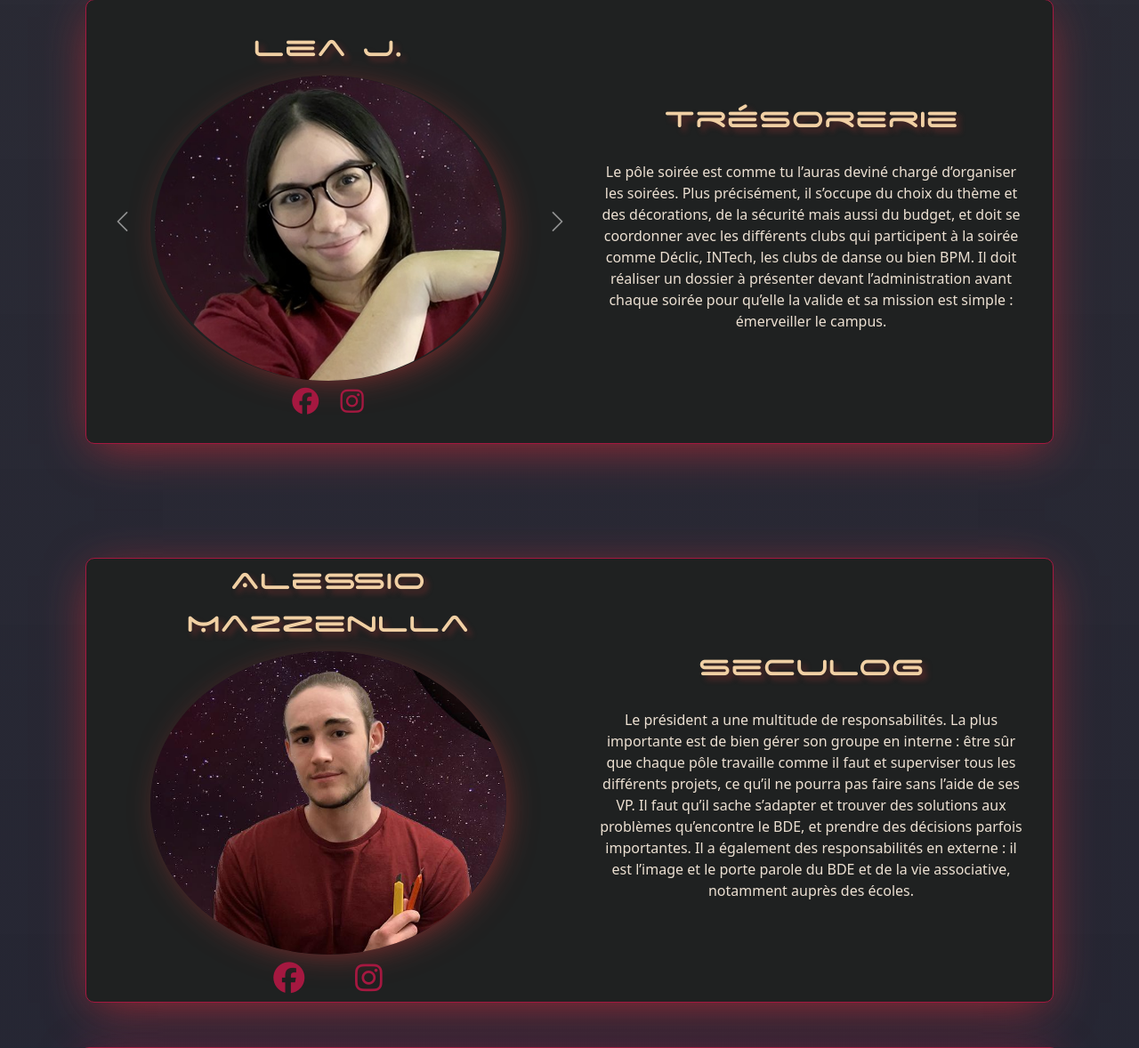
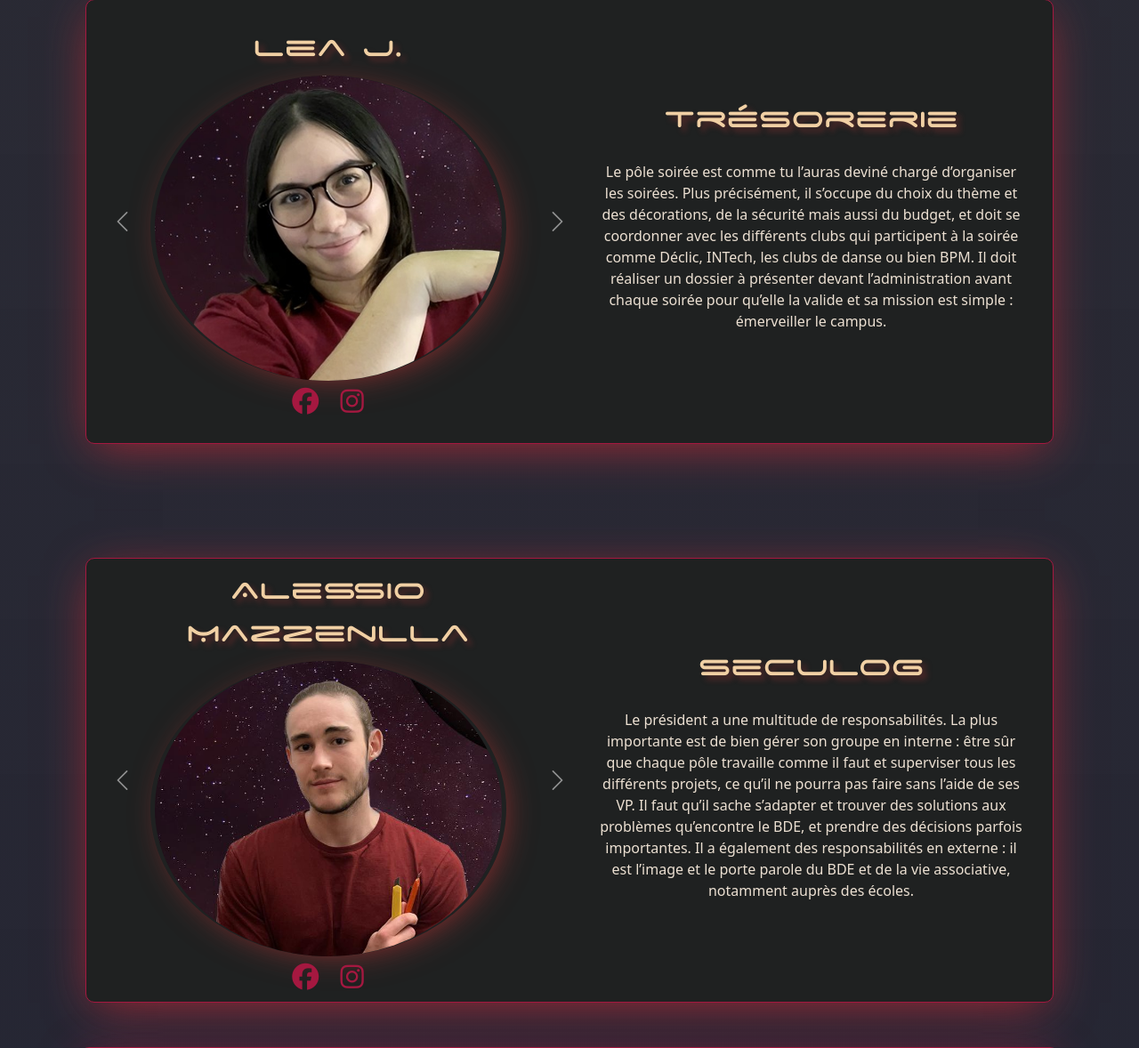
Before and after one commit to HugoKD/siite, a Django app: page /lequipe/ in a window 1280 px wide. Shown: the part 4264-5442 px from the top of the page at 89% size. Run offline with Django 4.2, Linux system fonts and the light colour scheme; some libraries are stand-ins or nearby versions.

Commit message:
Finition page equipe + update des liens du footer

```diff
--- a/bde/static/css/equipe.css
+++ b/bde/static/css/equipe.css
@@ -604,7 +604,61 @@ button.carousel-control-next {
     background-color: #a51840;
 }
 
-
+/**/
+
+.seculog {
+    margin-top: 2%;
+    margin-right: 7%;
+    height: 500px;
+    width: 50%;
+}
+
+.seculog img {
+    padding-left: 5px;
+    padding-right: 5px;
+    border-radius: 100%;
+    box-shadow: 6px 6px 40px -15px rgba(225, 57, 57, 0.8);
+}
+
+.seculog .cadre {
+    border: 5px #a51840 solid;
+    border-radius: 10px;
+    display: flex;
+    width: 100%;
+    height: 100%;
+    align-items: center;
+    justify-content: space-evenly;
+    background-color: #1f2121 ;
+    box-shadow: 0px 10px 50px -10px #a92a37;
+    border: 1px solid #a51840;
+
+}
+
+#carousel-seculog {
+    width: 50%;
+    display: flex;
+}
+
+
+.seculog .texte {
+    width: 50%;
+    color: #ece0d2;
+    padding-right: 3%;
+}
+
+.seculog .titre {
+    text-align: center;
+}
+.seculog .paragraphe {
+    margin-top: 5%;
+}
+
+.seculog .box {
+    width: 25%;
+    height: 5px;
+    margin-left: 37.5%;
+    background-color: #a51840;
+}
 
 /**/
 
@@ -830,61 +888,7 @@ button.carousel-control-next {
 }
 /**/
 
-.seculog {
-    margin-right: 7% ;
-    margin-left: 10px;
-    margin-top: 2%;
-    height: 500px;
-    width: 50%;
-}
-
-.seculog .cadre {
-    border: 5px #a51840 solid;
-    border-radius: 10px;
-    display: flex;
-    width: 100%;
-    height: 100%;
-    align-items: center;
-    justify-content: space-evenly;
-    background-color: #1f2121 ;
-    box-shadow: 0px 10px 50px -10px #a92a37;
-    border: 1px solid #a51840;
-}
-
-
-.seculog .img_seculog {
-    flex-direction: column;
-    width: 50%;
-    align-items: center;
-    justify-content: center;
-    display: flex;
-}
-
-.seculog .texte {
-    width: 50%;
-    color: #ece0d2;
-    padding-left: 3%;
-}
-
-.seculog .img_seculog img {
-    width: 100%;
-    border-radius: 100%;
-    box-shadow: 6px 6px 40px -15px rgba(225, 57, 57, 0.8);
-}
-
-.seculog .titre {
-    text-align: center;
-}
-.seculog .paragraphe {
-    margin-top: 5%;
-}
-
-.seculog .box {
-    width: 25%;
-    height: 5px;
-    margin-left: 37.5%;
-    background-color: #a51840;
-}
+
 /**/
 
 .juliette {
--- a/bde/templates/bde/contact.html
+++ b/bde/templates/bde/contact.html
@@ -44,9 +44,9 @@
 
     <footer>
         <div class="parentIcon">
-            <a href="https://www.facebook.com/groups/campusTMSP/about/" target="_blank"><i class="fa-brands fa-facebook"></i></a>
-            <a href="https://www.instagram.com/" target="_blank"><i class="fa-brands fa-instagram"></i></a>
-            <a href="https://www.youtube.com/" target="_blank"><i class="fa-brands fa-youtube"></i></a>
+            <a href="https://www.facebook.com/profile.php?id=100087748087188"><i class="fa-brands fa-facebook"></i></a>
+            <a href="https://www.instagram.com/astro_2023_/"><i class="fa-brands fa-instagram"></i></a>
+            <a href="https://www.youtube.com/@astro-listebde2023"><i class="fa-brands fa-youtube"></i></a>
         </div>
         <div class="copy">
             <p>Copyright © 2022 - Liste BDE Astro | Développé par Adrien Bonnivard et Hugo Cadet
--- a/bde/templates/bde/dejeuner.html
+++ b/bde/templates/bde/dejeuner.html
@@ -21,9 +21,9 @@
     </section>
     <footer>
         <div class="parentIcon">
-            <a href="https://www.youtube.com/@astro-listebde2023" target="_blank" rel="noopener noreferrer"><i class="fa-brands fa-youtube"></i></a>
-            <a href="https://www.facebook.com/profile.php?id=100087748087188" target="_blank" rel="noopener noreferrer"><i class="fa-brands fa-facebook"></i></a>
-            <a href="https://www.instagram.com/astro_2023_/" target="_blank" rel="noopener noreferrer"><i class="fa-brands fa-instagram"></i></a>
+            <a href="https://www.facebook.com/profile.php?id=100087748087188"><i class="fa-brands fa-facebook"></i></a>
+            <a href="https://www.instagram.com/astro_2023_/"><i class="fa-brands fa-instagram"></i></a>
+            <a href="https://www.youtube.com/@astro-listebde2023"><i class="fa-brands fa-youtube"></i></a>
         </div>
         <div class="copy">
             <p>Copyright © 2022 - Liste BDE Astro | Développé par Adrien Bonnivard & Hugo Cadet</p>
--- a/bde/templates/bde/equipe.html
+++ b/bde/templates/bde/equipe.html
@@ -187,12 +187,20 @@
                                 </div>
                             </div>
                           <div class="carousel-item">
-                                <h1 class="lou-anne">Lou-Ann D.</h1>
+                                <h1 class="lou-anne">Axel Benadiba</h1>
                                 <img src="{% static "img/lou-Ann.png" %}" class="d-block w-100" alt="...">
                                 <div class="carouselIcon">
-                                    <a href="https://www.facebook.com/profile.php?id=100009188968520" target="_blank" rel="noopener noreferrer"><i class="fa-brands fa-facebook"></i></a>
-                                    <a href="https://www.instagram.com/" target="_blank" rel="noopener noreferrer"><i class="fa-brands fa-instagram"></i></a>
-                                    <a href="https://www.linkedin.com/feed/" target="_blank" rel="noopener noreferrer"><i class="fa-brands fa-linkedin-in"></i></a>
+                                    <a href="https://www.facebook.com/profile.php?id=100084864537686" target="_blank" rel="noopener noreferrer"><i class="fa-brands fa-facebook"></i></a>
+                                    <a href="https://www.instagram.com/axel_bndb/" target="_blank" rel="noopener noreferrer"><i class="fa-brands fa-instagram"></i></a>
+                                    <a href="https://www.linkedin.com/in/axel-benadiba-1381841b5/" target="_blank" rel="noopener noreferrer"><i class="fa-brands fa-linkedin-in"></i></a>
+                                </div>
+                            </div>
+                          <div class="carousel-item">
+                                <h1 class="lou-anne">Tawfik Bennani</h1>
+                                <img src="{% static "img/lou-Ann.png" %}" class="d-block w-100" alt="...">
+                                <div class="carouselIcon">
+                                    <a href="https://www.facebook.com/groups/campusTMSP" target="_blank" rel="noopener noreferrer"><i class="fa-brands fa-facebook"></i></a>
+                                    <a href="https://www.instagram.com/tawbeee/" target="_blank" rel="noopener noreferrer"><i class="fa-brands fa-instagram"></i></a>
                                 </div>
                             </div>
                       </div>
@@ -311,7 +319,7 @@
                             </div>
                             <div class="carousel-item">
                                 <h1>Aurelien Contri</h1>
-                                <img src="{% static "img/lou-Ann.png" %}" class="d-block w-100" alt="...">
+                                <img src="{% static "img/Aurel.png" %}" class="d-block w-100" alt="...">
                                 <div class="carouselIcon">
                                     <a href="https://www.facebook.com/aurelien.contri.79" target="_blank" rel="noopener noreferrer"><i class="fa-brands fa-facebook"></i></a>
                                     <a href="https://www.instagram.com/theaurel12/" target="_blank" rel="noopener noreferrer"><i class="fa-brands fa-instagram"></i></a>
@@ -325,6 +333,15 @@
                                     <a href="https://www.facebook.com/profile.php?id=100004184746073" target="_blank" rel="noopener noreferrer"><i class="fa-brands fa-facebook"></i></a>
                                     <a href="https://www.instagram.com/lilian.mrts_/" target="_blank" rel="noopener noreferrer"><i class="fa-brands fa-instagram"></i></a>
                                     <a href="https://www.linkedin.com/in/lilian-marthiens/" target="_blank" rel="noopener noreferrer"><i class="fa-brands fa-linkedin-in"></i></a>
+                                </div>
+                            </div>
+                          <div class="carousel-item">
+                                <h1 class="lou-anne">Lou-Ann D.</h1>
+                                <img src="{% static "img/lou-Ann.png" %}" class="d-block w-100" alt="...">
+                                <div class="carouselIcon">
+                                    <a href="https://www.facebook.com/profile.php?id=100009188968520" target="_blank" rel="noopener noreferrer"><i class="fa-brands fa-facebook"></i></a>
+                                    <a href="https://www.instagram.com/" target="_blank" rel="noopener noreferrer"><i class="fa-brands fa-instagram"></i></a>
+                                    <a href="https://www.linkedin.com/feed/" target="_blank" rel="noopener noreferrer"><i class="fa-brands fa-linkedin-in"></i></a>
                                 </div>
                             </div>
                       </div>
@@ -405,14 +422,39 @@
 
                 <div class="seculog">
                     <div class="cadre">
-                        <div class="img_seculog">
-                            <h1>Alessio Mazzenlla</h1>
-                            <img src="{% static "img/alessio.png" %}" alt="seculog">
-                            <div class="icon">
-                                <a href="https://www.facebook.com/alessio.mazzella.52" target="_blank" rel="noopener noreferrer"><i class="fa-brands fa-facebook"></i></a>
-                                <a href="https://www.instagram.com/alessio.mzl/" target="_blank" rel="noopener noreferrer"><i class="fa-brands fa-instagram"></i></a>
+                         <div id="carousel-seculog" class="carousel slide carousel-fade" data-bs-ride="carousel">
+                          <div class="carousel-inner">
+                              <div class="carousel-item active">
+                                <h1>Alessio Mazzenlla</h1>
+                                <img src="{% static "img/alessio.png" %}" class="d-block w-100" alt="seculog">
+                                <div class="carouselIcon">
+                                    <a href="https://www.facebook.com/alessio.mazzella.52" target="_blank" rel="noopener noreferrer"><i class="fa-brands fa-facebook"></i></a>
+                                    <a href="https://www.instagram.com/alessio.mzl/" target="_blank" rel="noopener noreferrer"><i class="fa-brands fa-instagram"></i></a>
+                                </div>
+                              </div>
+                           <div class="carousel-item">
+                                <h1 class="armand">Armand L.V.</h1>
+                                <img src="{% static "img/armand.png" %}" class="d-block w-100" alt="...">
+                                <div class="carouselIcon">
+                                    <a href="https://www.facebook.com/armand.levallois.3" target="_blank" rel="noopener noreferrer"><i class="fa-brands fa-facebook"></i></a>
+                                    <a href="https://www.instagram.com/armandlvs/" target="_blank" rel="noopener noreferrer"><i class="fa-brands fa-instagram"></i></a>
+                                    <a href="https://www.linkedin.com/in/armandlvs/" target="_blank"  rel="noopener noreferrer"><i class="fa-brands fa-linkedin-in"></i></a>
+                                </div>
                             </div>
-                        </div>
+                          </div>
+                      <button class="carousel-control-prev" type="button" data-bs-target="#carousel-seculog" data-bs-slide="prev">
+                            <span class="carousel-control-prev-icon" aria-hidden="true"></span>
+                            <span class="visually-hidden">Previous</span>
+                      </button>
+                      <button class="carousel-control-next" type="button" data-bs-target="#carousel-seculog" data-bs-slide="next">
+                            <span class="carousel-control-next-icon" aria-hidden="true"></span>
+                            <span class="visually-hidden">Next</span>
+                      </button>
+                    </div>
+
+                        <script src="https://cdn.jsdelivr.net/npm/@popperjs/core@2.10.2/dist/umd/popper.min.js" integrity="sha384-7+zCNj/IqJ95wo16oMtfsKbZ9ccEh31eOz1HGyDuCQ6wgnyJNSYdrPa03rtR1zdB" crossorigin="anonymous"></script>
+                        <script src="https://cdn.jsdelivr.net/npm/bootstrap@5.1.3/dist/js/bootstrap.min.js" integrity="sha384-QJHtvGhmr9XOIpI6YVutG+2QOK9T+ZnN4kzFN1RtK3zEFEIsxhlmWl5/YESvpZ13" crossorigin="anonymous"></script>
+
                         <div class="texte">
                             <div class="titre">
                                 <h1>seculog</h1>
@@ -548,15 +581,39 @@
 
                 <div class="ritz">
                     <div class="cadre">
-                        <div class="img_ritz">
+                        <div id="carousel-ritz" class="carousel slide carousel-fade" data-bs-ride="carousel">
+                          <div class="carousel-inner">
+                              <div class="carousel-item active">
                             <h1>Hamza Ech Chachi</h1>
-                            <img src="{% static "img/hamza.png" %}" alt="presidence">
-                            <div class="icon">
+                            <img src="{% static "img/hamza.png" %}" class="d-block w-100" alt="...">
+                            <div class="carouselIcon">
                                 <a href="https://www.facebook.com/hamza.ech.50" target="_blank" rel="noopener noreferrer"><i class="fa-brands fa-facebook"></i></a>
                                 <a href="https://www.instagram.com/sup3r_hamza/" target="_blank" rel="noopener noreferrer"><i class="fa-brands fa-instagram"></i></a>
                                 <a href="https://www.linkedin.com/in/hamza-echchachoui/" target="_blank" rel="noopener noreferrer"><i class="fa-brands fa-linkedin-in"></i></a>
                             </div>
-                        </div>
+                                </div>
+                              <div class="carousel-item">
+                                    <h1>Léo Shuai</h1>
+                                    <img src="{% static "img/Leo.png" %}" class="d-block w-100" alt="...">
+                                    <div class="carouselIcon">
+                                        <a href="https://www.facebook.com/profile.php?id=100084045409267" target="_blank" rel="noopener noreferrer"><i class="fa-brands fa-facebook"></i></a>
+                                        <a href="https://www.instagram.com/leo.sh94/" target="_blank" rel="noopener noreferrer"><i class="fa-brands fa-instagram"></i></a>
+                                    </div>
+                                </div>
+                          </div>
+                      <button class="carousel-control-prev" type="button" data-bs-target="#carousel-ritz" data-bs-slide="prev">
+                            <span class="carousel-control-prev-icon" aria-hidden="true"></span>
+                            <span class="visually-hidden">Previous</span>
+                      </button>
+                      <button class="carousel-control-next" type="button" data-bs-target="#carousel-ritz" data-bs-slide="next">
+                            <span class="carousel-control-next-icon" aria-hidden="true"></span>
+                            <span class="visually-hidden">Next</span>
+                      </button>
+                    </div>
+
+                        <script src="https://cdn.jsdelivr.net/npm/@popperjs/core@2.10.2/dist/umd/popper.min.js" integrity="sha384-7+zCNj/IqJ95wo16oMtfsKbZ9ccEh31eOz1HGyDuCQ6wgnyJNSYdrPa03rtR1zdB" crossorigin="anonymous"></script>
+                        <script src="https://cdn.jsdelivr.net/npm/bootstrap@5.1.3/dist/js/bootstrap.min.js" integrity="sha384-QJHtvGhmr9XOIpI6YVutG+2QOK9T+ZnN4kzFN1RtK3zEFEIsxhlmWl5/YESvpZ13" crossorigin="anonymous"></script>
+
                         <div class="texte">
                             <div class="titre">
                                 <h1>ritz</h1>
@@ -634,7 +690,7 @@
                         <div class="img_RI">
                             <h1>Quentin Vinzani</h1>
                             <img src="{% static "img/Quentin.png" %}" alt="RI">
-                            <div class="icon">
+                            <div class="carouselIcon">
                                 <a href="https://www.facebook.com/quentin.naikinou" target="_blank" rel="noopener noreferrer"><i class="fa-brands fa-facebook"></i></a>
                                 <a href="https://www.instagram.com/quentin_vinz/" target="_blank" rel="noopener noreferrer"><i class="fa-brands fa-instagram"></i></a>
                                 <a href="https://www.linkedin.com/in/quentin-vinzani/" target="_blank" rel="noopener noreferrer"><i class="fa-brands fa-linkedin-in"></i></a>
@@ -703,7 +759,7 @@
                         <div class="img_DD">
                             <h1>Rebecca L.</h1>
                             <img src="{% static "img/rebecca.png" %}" alt="DD">
-                            <div class="icon">
+                            <div class="carouselIcon">
                                 <a href="https://www.facebook.com/rebecca.laikk" target="_blank" rel="noopener noreferrer"><i class="fa-brands fa-facebook"></i></a>
                                 <a href="https://www.instagram.com/ribichnou/" target="_blank" rel="noopener noreferrer"><i class="fa-brands fa-instagram"></i></a>
                             </div>
@@ -729,7 +785,7 @@
                         <div class="img_TEMA">
                             <h1>Samy Nasr</h1>
                             <img src="{% static "img/samy.png" %}" alt="tema">
-                            <div class="icon">
+                            <div class="carouselIcon">
                                 <a href="https://www.facebook.com/samy.nasr.1460" target="_blank" rel="noopener noreferrer"><i class="fa-brands fa-facebook"></i></a>
                                 <a href="https://www.instagram.com/banana_lovesbanana/" target="_blank" rel="noopener noreferrer"><i class="fa-brands fa-instagram"></i></a>
                                 </div>
--- a/bde/templates/bde/index.html
+++ b/bde/templates/bde/index.html
@@ -69,9 +69,9 @@
 
     <footer>
         <div class="parentIcon">
-            <a href="https://www.facebook.com/groups/campusTMSP/about/"><i class="fa-brands fa-facebook"></i></a>
-            <a href="https://www.instagram.com/"><i class="fa-brands fa-instagram"></i></a>
-            <a href="https://www.youtube.com/"><i class="fa-brands fa-youtube"></i></a>
+            <a href="https://www.facebook.com/profile.php?id=100087748087188"><i class="fa-brands fa-facebook"></i></a>
+            <a href="https://www.instagram.com/astro_2023_/"><i class="fa-brands fa-instagram"></i></a>
+            <a href="https://www.youtube.com/@astro-listebde2023"><i class="fa-brands fa-youtube"></i></a>
         </div>
         <div class="copy">
             <p>Copyright © 2022 - Liste BDE Astro | Développé par Adrien Bonnivard et Hugo Cadet
--- a/bde/templates/bde/pougnes.html
+++ b/bde/templates/bde/pougnes.html
@@ -81,9 +81,9 @@
 
     <footer>
         <div class="parentIcon">
-            <a href="https://www.facebook.com/groups/campusTMSP/about/"><i class="fa-brands fa-facebook"></i></a>
-            <a href="https://www.instagram.com/"><i class="fa-brands fa-instagram"></i></a>
-            <a href="https://www.youtube.com/"><i class="fa-brands fa-youtube"></i></a>
+            <a href="https://www.facebook.com/profile.php?id=100087748087188"><i class="fa-brands fa-facebook"></i></a>
+            <a href="https://www.instagram.com/astro_2023_/"><i class="fa-brands fa-instagram"></i></a>
+            <a href="https://www.youtube.com/@astro-listebde2023"><i class="fa-brands fa-youtube"></i></a>
         </div>
         <div class="copy">
             <p>Copyright © 2022 - Liste BDE Astro | Développé par Adrien Bonnivard et Hugo Cadet
--- a/bde/templates/bde/programme.html
+++ b/bde/templates/bde/programme.html
@@ -110,9 +110,9 @@
 
     <footer>
         <div class="parentIcon">
-            <a href="https://www.facebook.com/groups/campusTMSP/about/"><i class="fa-brands fa-facebook"></i></a>
-            <a href="https://www.instagram.com/"><i class="fa-brands fa-instagram"></i></a>
-            <a href="https://www.youtube.com/"><i class="fa-brands fa-youtube"></i></a>
+            <a href="https://www.facebook.com/profile.php?id=100087748087188"><i class="fa-brands fa-facebook"></i></a>
+            <a href="https://www.instagram.com/astro_2023_/"><i class="fa-brands fa-instagram"></i></a>
+            <a href="https://www.youtube.com/@astro-listebde2023"><i class="fa-brands fa-youtube"></i></a>
         </div>
         <div class="copy">
             <p>Copyright © 2022 - Liste BDE Astro | Développé par Adrien Bonnivard & Hugo Cadet
```
Also changed, not shown: other parts of bde/static/css/equipe.css (+39 -30 lines), other parts of bde/templates/bde/equipe.html (+12 -22 lines), bde/templates/bde/partenaire.html (+5 -5 lines), bde/static/img/Aurel.png (added), bde/static/img/Leo.png (added).
